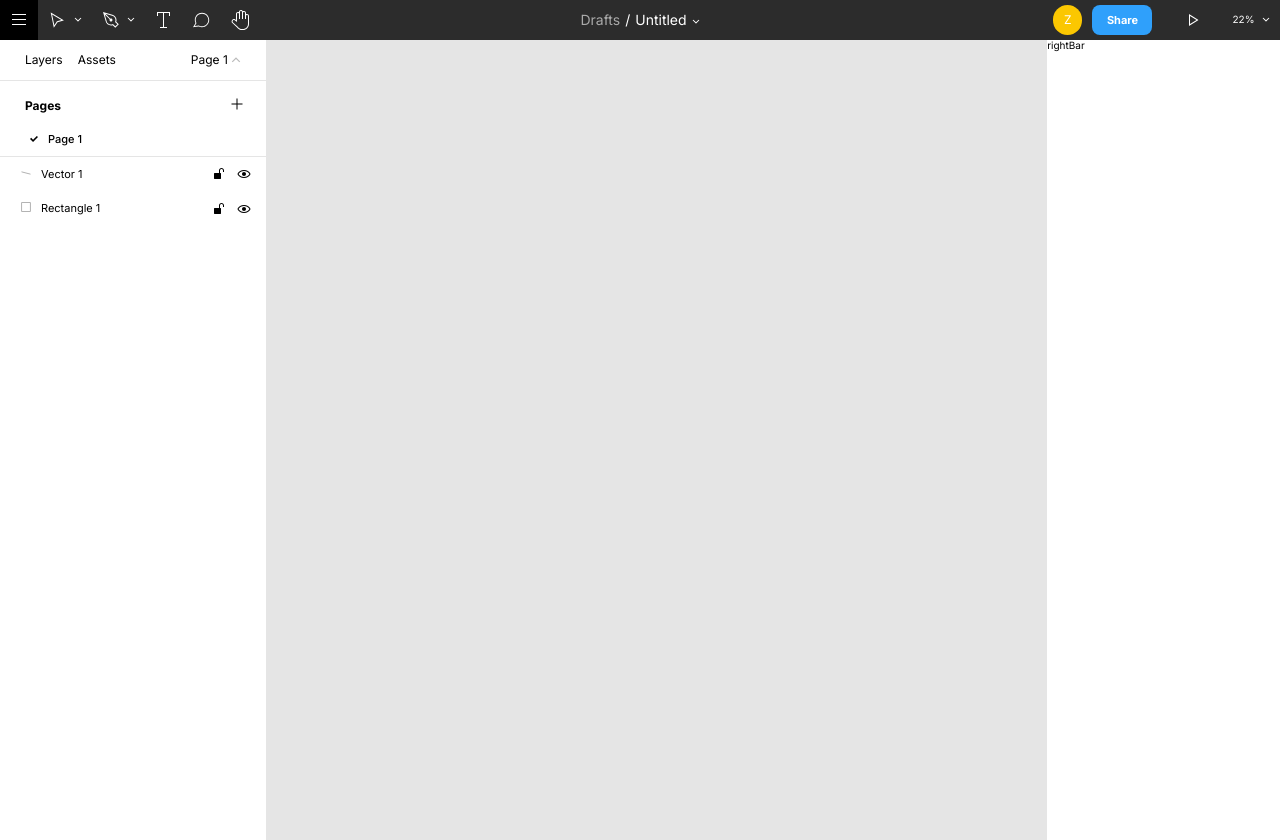
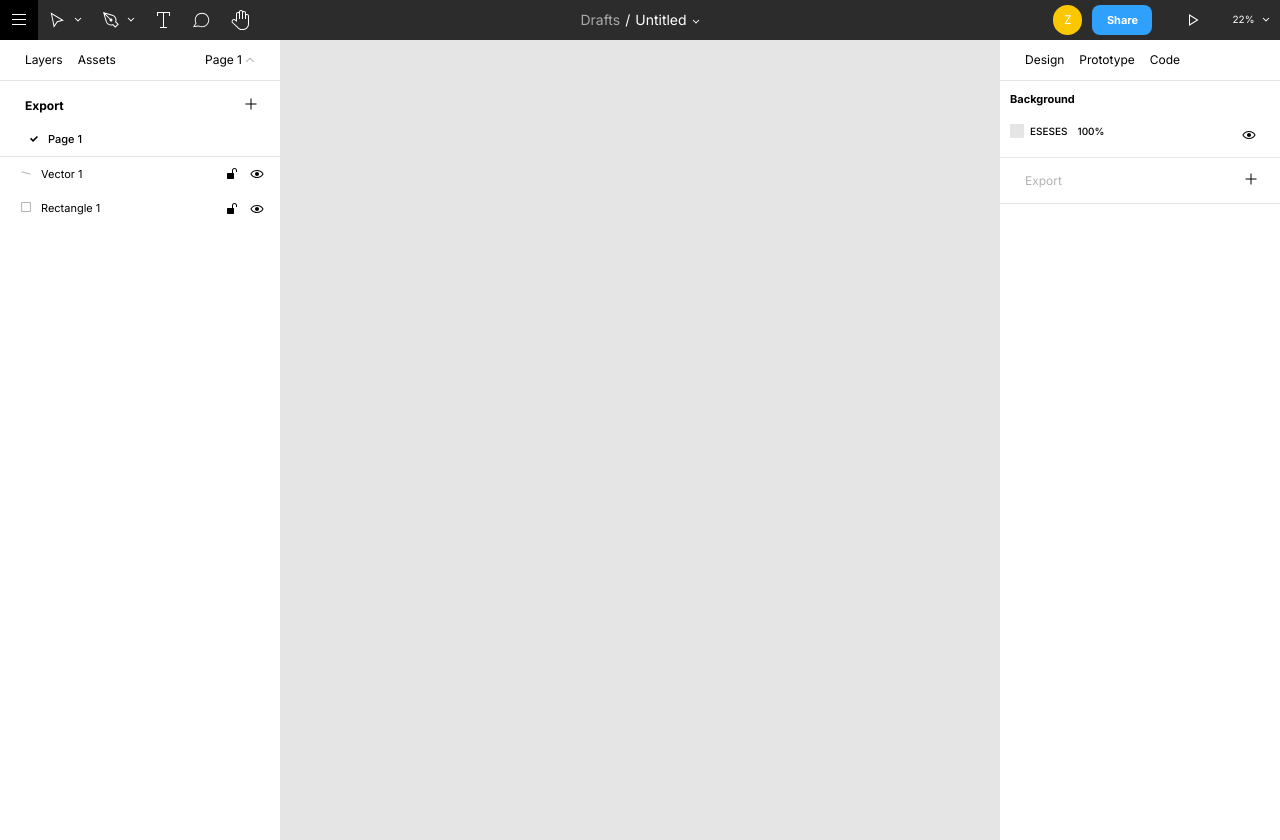
Before and after one commit to zeeshanjunaid/figma-design, a React (Create React App) app: page / in a window 1280 px wide. Built offline with nearby package versions, Linux system fonts and the light colour scheme.

Commit message:
right bar added

```diff
--- a/src/components/leftBar.js
+++ b/src/components/leftBar.js
@@ -43,7 +43,7 @@ const LeftBar = () => {
       {leftbarHeader && (
         <LeftBarHeader>
           <li className="top">
-            Pages
+            Export
             <span>
               <Plus />
             </span>
--- a/src/components/rightBar.js
+++ b/src/components/rightBar.js
@@ -1,9 +1,44 @@
-import React from "react";
-import {} from "../styles/righttbarStyles";
-import { RighttSideBar } from "../styles/globalStyles";
+import React, { useState } from "react";
+import { HeaderTop, RightBarHeader } from "../styles/righttbarStyles";
+import { RightSideBar } from "../styles/globalStyles";
+import { Plus, Visible, Unvisible } from "./icons";
 
 const RightBar = () => {
-  return <RighttSideBar>rightBar</RighttSideBar>;
+  const [visible, setVisible] = useState(true);
+  return (
+    <RightSideBar>
+      <HeaderTop>
+        <a>Design</a>
+        <a>Prototype</a>
+        <a>Code</a>
+      </HeaderTop>
+      <RightBarHeader>
+        <li className="bg">
+          Background
+          <div className="inner">
+            <div>
+              <span></span>ESESES
+            </div>
+            <div>100%</div>
+            <span
+            className="eyeIcon"
+              onClick={() => {
+                setVisible(!visible);
+              }}
+            >
+              {visible ? <Visible /> : <Unvisible clasName="unvisible" />}
+            </span>
+          </div>
+        </li>
+        <li className="top">
+          Export
+          <span>
+            <Plus />
+          </span>
+        </li>
+      </RightBarHeader>
+    </RightSideBar>
+  );
 };
 
 export default RightBar;
--- a/src/styles/globalStyles.js
+++ b/src/styles/globalStyles.js
@@ -2,21 +2,21 @@ import styled from "styled-components";
 
 export const Container = styled.div`
   display: grid;
+  grid-template-columns: 28rem 1fr 28rem;
   grid-template-areas:
-    "header header header header header"
-    "leftbar content content content rightbar";
+    "header header header"
+    "leftbar content rightbar";
 `;
 
 export const LeftSideBar = styled.div`
   grid-area: leftbar;
-  width: max-content;
   background-color: ${(props) => props.theme.whiteColor};
   height: 100vh;
 `;
 export const ContentArea = styled.div`
   grid-area: content;
 `;
-export const RighttSideBar = styled.div`
+export const RightSideBar = styled.div`
   grid-area: rightbar;
   background-color: ${(props) => props.theme.whiteColor};
   height: 100vh;
--- a/src/styles/righttbarStyles.js
+++ b/src/styles/righttbarStyles.js
@@ -0,0 +1,79 @@
+import styled from "styled-components";
+export const HeaderTop = styled.div`
+  display: inline-block;
+  width: 100%;
+  border-bottom: 0.1rem solid ${(props) => props.theme.greyColor};
+  padding: 1.3rem 2.5rem;
+  a {
+    font-size: 1.2rem;
+    float: left;
+    color: ${(props) => props.theme.blackColor};
+    cursor: pointer;
+    &:not(:last-child) {
+      margin-right: 1.5rem;
+    }
+  }
+`;
+export const RightBarHeader = styled.div`
+  list-style: none;
+  user-select: none;
+  border-bottom: 0.1rem solid ${(props) => props.theme.greyColor};
+  .bg {
+    font-size: 1.1rem;
+    font-weight: bold;
+    padding: 1rem;
+    border-bottom: 0.1rem solid ${(props) => props.theme.greyColor};
+    .inner {
+      display: flex;
+      justify-content: flex-start;
+      align-items: center;
+      position: relative;
+      font-weight: 500;
+      font-size: 1rem;
+      margin: 1rem 0;
+      padding-top: 1rem;
+      div:first-child {
+        margin-right: 1rem;
+        padding-left: 2rem;
+
+        position: relative;
+        &:before {
+          content: "";
+          position: absolute;
+          width: 1.4rem;
+          height: 1.4rem;
+          top: -20%;
+          left: 0;
+          background: ${(props) => props.theme.greyColor};
+        }
+      }
+      .eyeIcon {
+        position: absolute;
+        top: 50%;
+        right: 5%;
+        display: flex;
+        align-items: center;
+      }
+    }
+  }
+  .top {
+    display: flex;
+    padding: 0.5rem 1rem;
+    justify-content: space-between;
+    align-items: center;
+    font-size: 1.2rem;
+    margin-left: 1.5rem;
+    color: ${(props) => props.theme.offWhiteColor};
+    &:hover {
+      color: ${(props) => props.theme.blackColor};
+    }
+    span {
+      padding: 1rem 1.3rem;
+      &:hover {
+        background-color: ${(props) => props.theme.greyColor};
+        border-radius: 0.25rem;
+      }
+    }
+  }
+`;
+export const RightBarContent = styled.div``;
```
